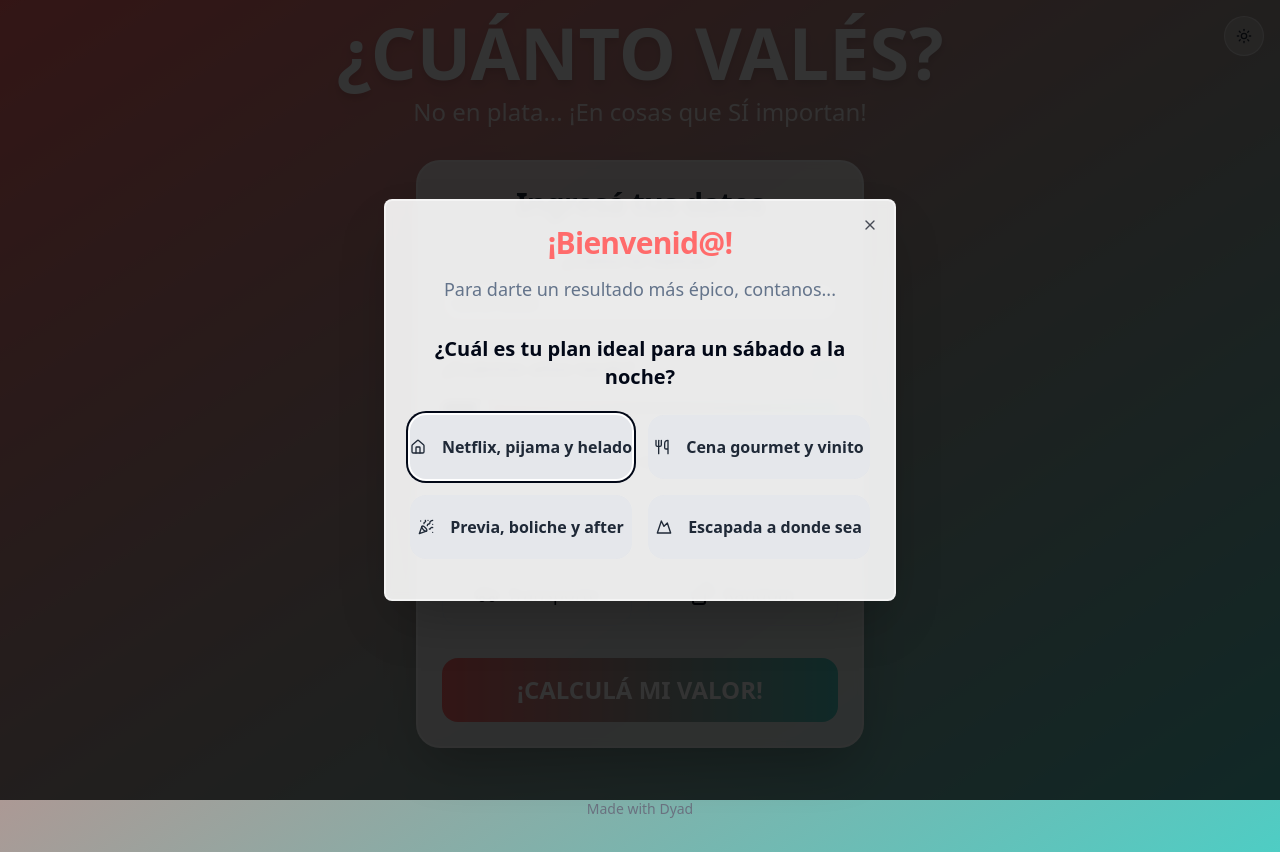
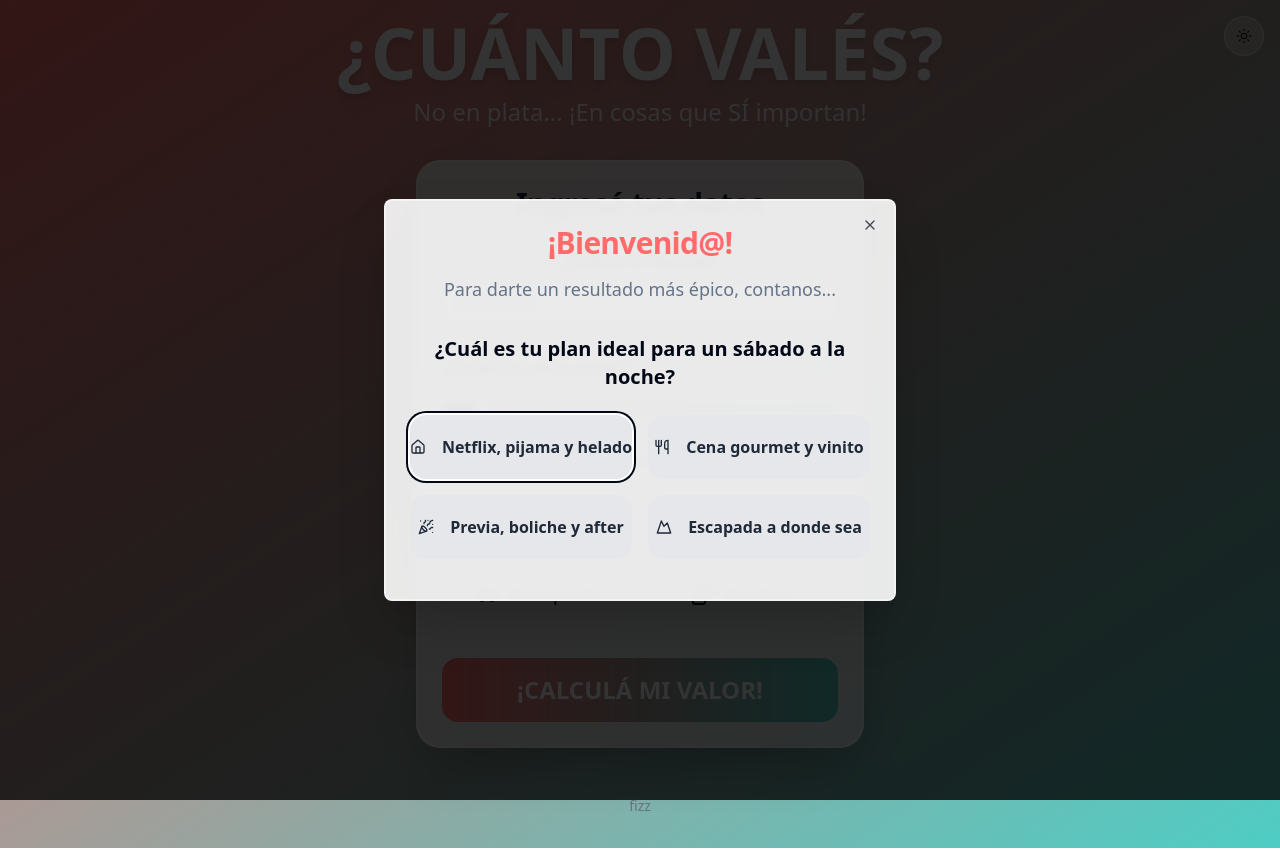
Before and after one commit to jordiboxxed-dev/cuantovalgo, a React (Vite) app: page / in a window 1280 px wide. Built offline with nearby package versions, Linux system fonts and the light colour scheme.

Commit message:
[dyad] Replacing footer text with 'fizz' - wrote 2 file(s), renamed 1 file(s)

```diff
--- /dev/null
+++ b/src/components/Fizz.tsx
@@ -0,0 +1,9 @@
+export const Fizz = () => {
+  return (
+    <div className="p-4 text-center">
+      <p className="text-sm text-gray-500 dark:text-gray-400">
+        fizz
+      </p>
+    </div>
+  );
+};
--- a/src/components/made-with-dyad.tsx
+++ /dev/null
@@ -1,14 +0,0 @@
-export const MadeWithDyad = () => {
-  return (
-    <div className="p-4 text-center">
-      <a
-        href="https://www.dyad.sh/"
-        target="_blank"
-        rel="noopener noreferrer"
-        className="text-sm text-gray-500 hover:text-gray-700 dark:text-gray-400 dark:hover:text-gray-200"
-      >
-        Made with Dyad
-      </a>
-    </div>
-  );
-};
--- a/src/pages/Index.tsx
+++ b/src/pages/Index.tsx
@@ -4,7 +4,7 @@ import { ValueCertificate } from "@/components/ValueCertificate";
 import { LoadingScreen } from "@/components/LoadingScreen";
 import { OnboardingModal } from "@/components/OnboardingModal";
 import { calculateValue, type CalculationParams, type CalculationResult, type Persona } from "@/lib/valuationData";
-import { MadeWithDyad } from "@/components/made-with-dyad";
+import { Fizz } from "@/components/Fizz";
 import { ThemeToggle } from "@/components/ThemeToggle";
 
 const Index = () => {
@@ -76,7 +76,7 @@ const Index = () => {
         {renderContent()}
       </main>
       <footer className="w-full pt-8">
-        <MadeWithDyad />
+        <Fizz />
       </footer>
     </div>
   );
```
